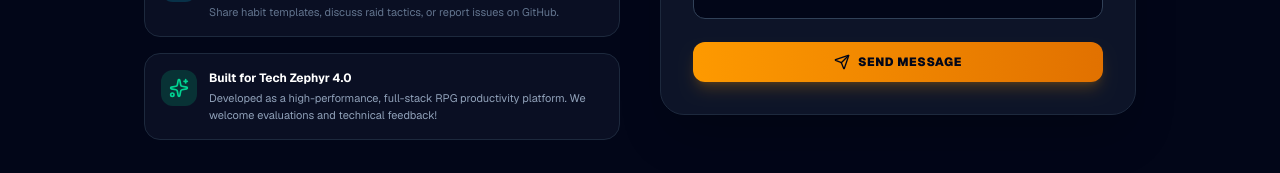
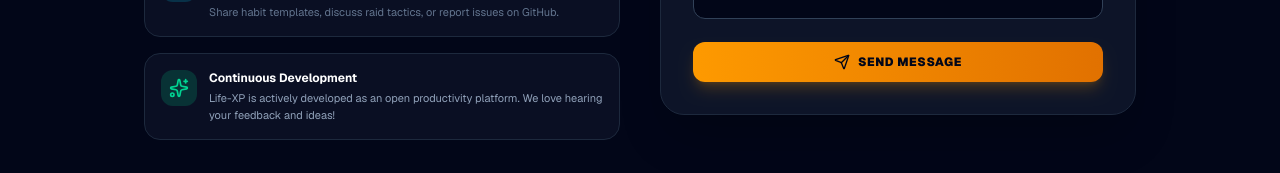
Before and after one commit to Ritzz-09/Life-XP, a Next.js app: page /contact in a window 1280 px wide. Shown: the part 521-694 px from the top of the page. Built offline with nearby package versions, Linux system fonts and the light colour scheme; no server answers.

Commit message:
refactor: remove hackathon project badge from landing hero and polish contact info

```diff
--- a/src/app/contact/page.tsx
+++ b/src/app/contact/page.tsx
@@ -74,9 +74,9 @@ export default function ContactPage() {
                   <Sparkles className="h-5 w-5" />
                 </div>
                 <div>
-                  <h4 className="text-xs font-bold text-white">Built for Tech Zephyr 4.0</h4>
+                  <h4 className="text-xs font-bold text-white">Continuous Development</h4>
                   <p className="text-[11px] text-slate-400 mt-1">
-                    Developed as a high-performance, full-stack RPG productivity platform. We welcome evaluations and technical feedback!
+                    Life-XP is actively developed as an open productivity platform. We love hearing your feedback and ideas!
                   </p>
                 </div>
               </div>
--- a/src/components/LandingShowcase.tsx
+++ b/src/components/LandingShowcase.tsx
@@ -122,12 +122,6 @@ export const LandingShowcase: React.FC<LandingShowcaseProps> = ({ onStartFree, o
       {/* Hero Section */}
       <section className="relative overflow-hidden pt-12 pb-16 md:pt-20 md:pb-24">
         <div className="mx-auto max-w-7xl px-4 sm:px-6 lg:px-8 text-center relative z-10">
-          {/* Badge */}
-          <div className="inline-flex items-center space-x-2 rounded-full border border-amber-500/40 bg-amber-500/10 px-4 py-1.5 text-xs font-bold text-amber-300 backdrop-blur-md mb-6">
-            <Sparkles className="h-3.5 w-3.5 text-amber-400" />
-            <span>Tech Zephyr 4.0 Hackathon Project</span>
-          </div>
-
           {/* Main Headline */}
           <h1 className="text-3xl sm:text-5xl md:text-6xl font-black tracking-tight text-white max-w-4xl mx-auto leading-tight sm:leading-none">
             Stop Procrastinating.{' '}
```
